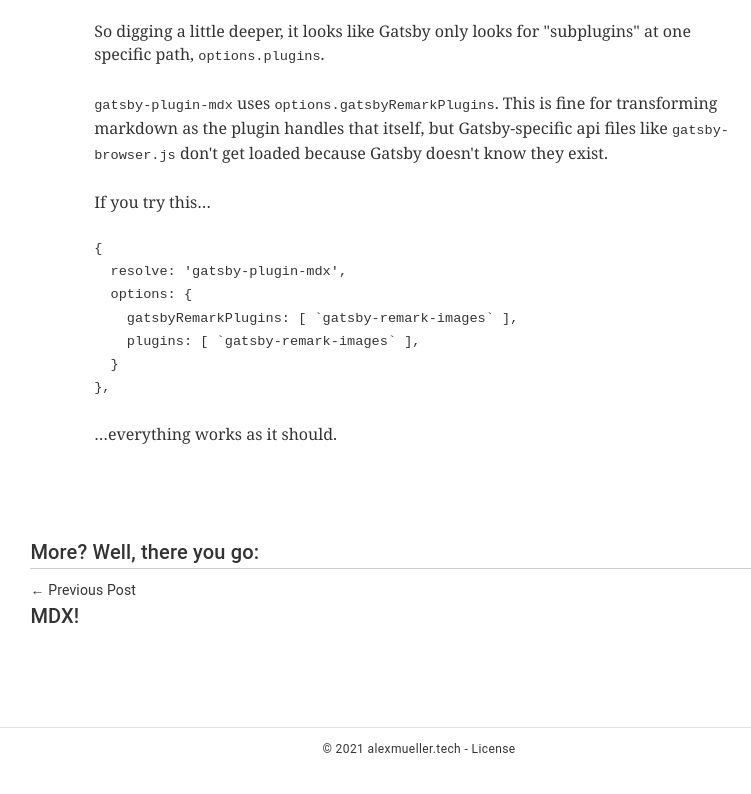
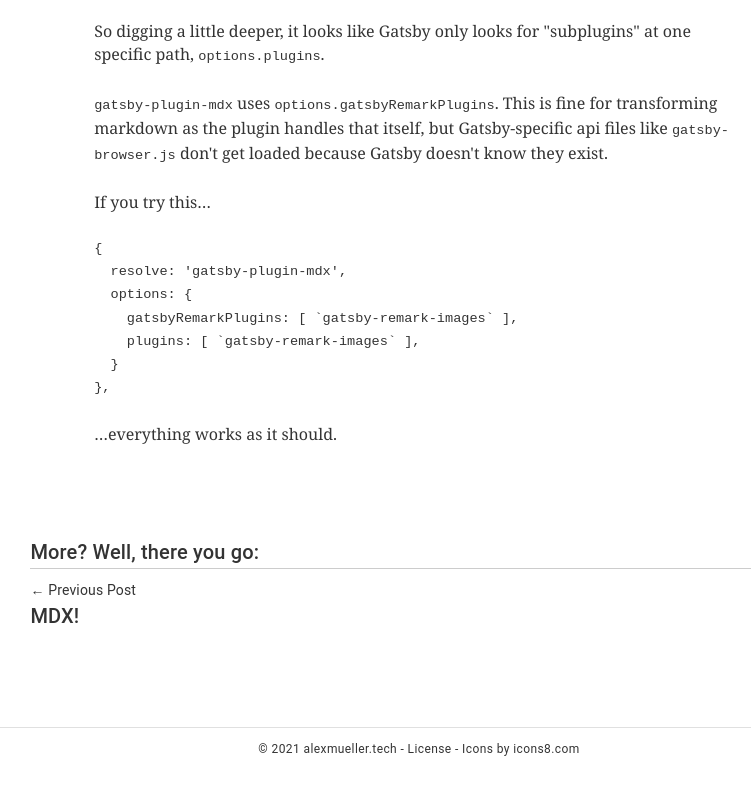
Before and after one commit to AMueller92/personal-webpage, a Gatsby site: page /blog/awesome-images/ in a window 1280 px wide. Shown: the part 839-1633 px from the top of the page, without its empty margins (221-972 px from the left). Built offline with nearby package versions, Linux system fonts and the light colour scheme; Gatsby itself is replaced by a stand-in of ours; some packages are replaced by stand-ins of ours; code samples lack their colours; what typography-theme-fairy-gates would draw is missing.

Commit message:
icons license

```diff
--- a/src/components/layout.js
+++ b/src/components/layout.js
@@ -157,6 +157,18 @@
         >
           License
         </Link>
+        {" - Icons by "}
+        <Link
+          style={{
+            boxShadow: `none`,
+            color: `inherit`,
+          }}
+          to="https://www.icons8.com"
+          noWrap
+          key="License"
+        >
+          icons8.com
+        </Link>
       </Copyright>
     </Typography>
   </div>
```
